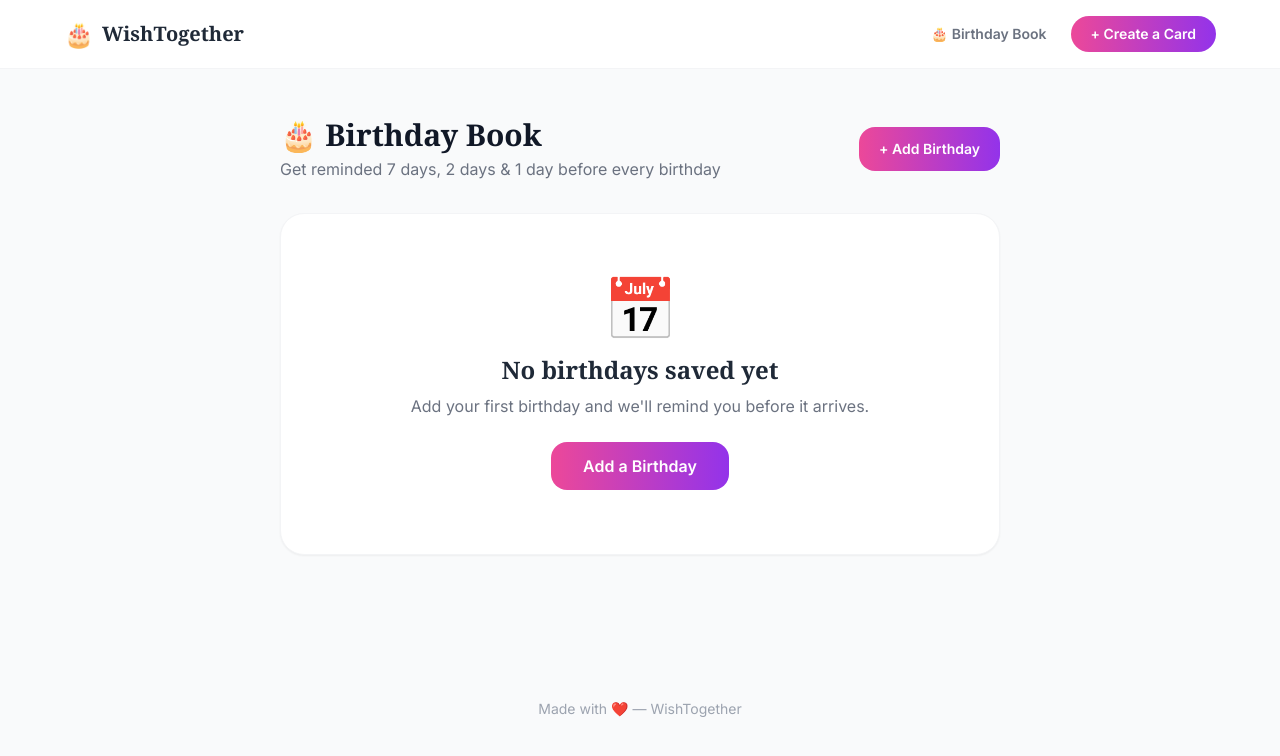
After one commit to etikalas/wishTogether, a Flask app: page /birthdays in a window 1280 px wide. The commit adds this page. Shown: the top 756 px of the page. Run offline with Flask 3, Linux system fonts and the light colour scheme; some libraries are stand-ins or nearby versions.

Commit message:
Add birthday book with 7/2/1 day email reminders and cron endpoint
Co-authored-by: Cursor <cursoragent@cursor.com>

```diff
--- a/app.py
+++ b/app.py
@@ -1,9 +1,12 @@
 from flask import Flask, render_template, request, redirect, url_for, jsonify
 from flask_sqlalchemy import SQLAlchemy
 from sqlalchemy import text
-from datetime import datetime
+from datetime import datetime, date
 import uuid
 import os
+import smtplib
+from email.mime.multipart import MIMEMultipart
+from email.mime.text import MIMEText
 
 app = Flask(__name__)
 
@@ -115,6 +118,18 @@ class Wish(db.Model):
     color            = db.Column(db.String(20), default='purple')
     created_at       = db.Column(db.DateTime, default=datetime.utcnow)
 
+class Birthday(db.Model):
+    id              = db.Column(db.Integer, primary_key=True)
+    person_name     = db.Column(db.String(100), nullable=False)
+    birth_date      = db.Column(db.String(10), nullable=False)   # YYYY-MM-DD or MM-DD
+    reminder_email  = db.Column(db.String(200), nullable=False)
+    your_name       = db.Column(db.String(100), nullable=False)
+    notes           = db.Column(db.Text)                          # optional notes / relationship
+    reminded_7      = db.Column(db.Integer, default=0)            # year last reminded at 7 days
+    reminded_2      = db.Column(db.Integer, default=0)
+    reminded_1      = db.Column(db.Integer, default=0)
+    created_at      = db.Column(db.DateTime, default=datetime.utcnow)
+
 def generate_slug(length=8):
     import random, string
     chars = string.ascii_letters + string.digits
@@ -221,6 +236,167 @@ def get_wishes(contribute_slug):
     } for w in card.wishes]
     return jsonify({'wishes': wishes, 'count': len(wishes)})
 
+# ─── Birthday registry ────────────────────────────────────────────────────────
+
+def days_until_birthday(birth_date_str):
+    """Return (days_until, next_birthday_date) for a birthday string YYYY-MM-DD or MM-DD."""
+    today = date.today()
+    try:
+        parts = birth_date_str.split('-')
+        if len(parts) == 3:
+            month, day = int(parts[1]), int(parts[2])
+        else:
+            month, day = int(parts[0]), int(parts[1])
+        next_bday = date(today.year, month, day)
+        if next_bday < today:
+            next_bday = date(today.year + 1, month, day)
+        return (next_bday - today).days, next_bday
+    except Exception:
+        return None, None
+
+def send_reminder_email(to_email, your_name, person_name, days_away, create_url):
+    smtp_user     = os.environ.get('SMTP_EMAIL', '')
+    smtp_password = os.environ.get('SMTP_APP_PASSWORD', '')
+    if not smtp_user or not smtp_password:
+        return False
+
+    if days_away == 7:
+        subject = f"🎂 {person_name}'s birthday is in 1 week!"
+        urgency = "You have a full week — perfect time to start collecting wishes from everyone."
+        action  = "Start collecting wishes now"
+    elif days_away == 2:
+        subject = f"⏰ {person_name}'s birthday is in 2 days!"
+        urgency = "2 days left! Start the card now so friends can add their wishes in time."
+        action  = "Create the card — 2 days left!"
+    else:
+        subject = f"🚨 {person_name}'s birthday is TOMORROW!"
+        urgency = "Last chance! Create the card today and share it with close friends."
+        action  = "Create today's card"
+
+    html = f"""
+    <div style="font-family:Inter,sans-serif;max-width:560px;margin:0 auto;background:#fff;border-radius:16px;overflow:hidden;box-shadow:0 4px 24px rgba(0,0,0,0.08);">
+      <div style="background:linear-gradient(135deg,#f093fb,#f5576c,#fda085);padding:2.5rem;text-align:center;">
+        <div style="font-size:3.5rem;margin-bottom:0.5rem;">🎂</div>
+        <h1 style="color:white;font-size:1.6rem;margin:0;font-weight:800;">{person_name}'s Birthday</h1>
+        <p style="color:rgba(255,255,255,0.9);margin:0.5rem 0 0;font-size:1rem;">in <strong>{days_away} day{'s' if days_away > 1 else ''}</strong></p>
+      </div>
+      <div style="padding:2rem;">
+        <p style="color:#374151;font-size:1rem;line-height:1.6;">Hi <strong>{your_name}</strong>,</p>
+        <p style="color:#374151;font-size:1rem;line-height:1.6;">{urgency}</p>
+        <p style="color:#374151;font-size:1rem;line-height:1.6;">
+          Create a group card on <strong>WishTogether</strong> and share the link —
+          friends and family can each add their own personal message.
+          <strong>{person_name}</strong> gets a beautiful card they can keep forever. 💌
+        </p>
+        <div style="text-align:center;margin:2rem 0;">
+          <a href="{create_url}"
+             style="background:linear-gradient(135deg,#f093fb,#7c3aed);color:white;text-decoration:none;
+                    padding:14px 32px;border-radius:12px;font-weight:700;font-size:1rem;display:inline-block;">
+            {action} →
+          </a>
+        </div>
+        <p style="color:#9ca3af;font-size:0.8rem;text-align:center;">
+          This reminder was set up on WishTogether ·
+          <a href="{request.host_url}birthdays" style="color:#7c3aed;">Manage birthdays</a>
+        </p>
+      </div>
+    </div>
+    """
+
+    msg = MIMEMultipart('alternative')
+    msg['Subject'] = subject
+    msg['From']    = f"WishTogether 🎂 <{smtp_user}>"
+    msg['To']      = to_email
+    msg.attach(MIMEText(html, 'html'))
+
+    try:
+        with smtplib.SMTP_SSL('smtp.gmail.com', 465) as server:
+            server.login(smtp_user, smtp_password)
+            server.sendmail(smtp_user, to_email, msg.as_string())
+        return True
+    except Exception as e:
+        print(f"Email error: {e}")
+        return False
+
+@app.route('/birthdays')
+def birthdays():
+    all_bdays = Birthday.query.order_by(Birthday.person_name).all()
+    upcoming  = []
+    for b in all_bdays:
+        days, next_date = days_until_birthday(b.birth_date)
+        if days is not None:
+            upcoming.append({'birthday': b, 'days': days, 'next_date': next_date})
+    upcoming.sort(key=lambda x: x['days'])
+    return render_template('birthdays.html', upcoming=upcoming)
+
+@app.route('/birthdays/add', methods=['GET', 'POST'])
+def add_birthday():
+    if request.method == 'POST':
+        person_name    = request.form.get('person_name', '').strip()
+        birth_date     = request.form.get('birth_date', '').strip()
+        reminder_email = request.form.get('reminder_email', '').strip()
+        your_name      = request.form.get('your_name', '').strip()
+        notes          = request.form.get('notes', '').strip()
+
+        if not person_name or not birth_date or not reminder_email or not your_name:
+            return render_template('birthday_add.html',
+                                   error="Please fill in all required fields.")
+
+        b = Birthday(person_name=person_name, birth_date=birth_date,
+                     reminder_email=reminder_email, your_name=your_name, notes=notes)
+        db.session.add(b)
+        db.session.commit()
+        return redirect(url_for('birthdays'))
+
+    return render_template('birthday_add.html')
+
+@app.route('/birthdays/<int:bid>/delete', methods=['POST'])
+def delete_birthday(bid):
+    b = Birthday.query.get_or_404(bid)
+    db.session.delete(b)
+    db.session.commit()
+    return redirect(url_for('birthdays'))
+
+@app.route('/api/send-reminders')
+def send_reminders():
+    """Called daily by cron-job.org. Protected by CRON_SECRET env var."""
+    secret = os.environ.get('CRON_SECRET', 'wishtogether-cron')
+    if request.args.get('key') != secret:
+        return jsonify({'error': 'Unauthorized'}), 401
+
+    today     = date.today()
+    sent      = []
+    skipped   = []
+
+    for b in Birthday.query.all():
+        days, _ = days_until_birthday(b.birth_date)
+        if days is None:
+            continue
+
+        year = today.year
+        create_url = request.host_url + 'create'
+
+        if days == 7 and b.reminded_7 != year:
+            ok = send_reminder_email(b.reminder_email, b.your_name, b.person_name, 7, create_url)
+            if ok:
+                b.reminded_7 = year
+                sent.append(f"{b.person_name} (7 days) → {b.reminder_email}")
+        elif days == 2 and b.reminded_2 != year:
+            ok = send_reminder_email(b.reminder_email, b.your_name, b.person_name, 2, create_url)
+            if ok:
+                b.reminded_2 = year
+                sent.append(f"{b.person_name} (2 days) → {b.reminder_email}")
+        elif days == 1 and b.reminded_1 != year:
+            ok = send_reminder_email(b.reminder_email, b.your_name, b.person_name, 1, create_url)
+            if ok:
+                b.reminded_1 = year
+                sent.append(f"{b.person_name} (1 day) → {b.reminder_email}")
+        else:
+            skipped.append(f"{b.person_name} ({days} days away)")
+
+    db.session.commit()
+    return jsonify({'sent': sent, 'skipped': skipped, 'date': str(today)})
+
 # ─── Startup ──────────────────────────────────────────────────────────────────
 
 with app.app_context():
--- a/templates/base.html
+++ b/templates/base.html
@@ -79,10 +79,16 @@
         <span class="text-2xl">🎂</span>
         <span>WishTogether</span>
       </a>
-      <a href="/create"
-         class="bg-gradient-to-r from-pink-500 to-purple-600 text-white px-5 py-2 rounded-full text-sm font-semibold hover:shadow-lg hover:scale-105 transition-all">
-        + Create a Card
-      </a>
+      <div class="flex items-center gap-3">
+        <a href="/birthdays"
+           class="text-gray-500 hover:text-purple-600 text-sm font-semibold transition px-3 py-2 rounded-xl hover:bg-purple-50">
+          🎂 Birthday Book
+        </a>
+        <a href="/create"
+           class="bg-gradient-to-r from-pink-500 to-purple-600 text-white px-5 py-2 rounded-full text-sm font-semibold hover:shadow-lg hover:scale-105 transition-all">
+          + Create a Card
+        </a>
+      </div>
     </div>
   </nav>
 
--- /dev/null
+++ b/templates/birthdays.html
@@ -0,0 +1,151 @@
+{% extends "base.html" %}
+{% block title %}Birthday Book – WishTogether{% endblock %}
+
+{% block content %}
+<div class="max-w-3xl mx-auto px-6 py-12">
+
+  <!-- Header -->
+  <div class="flex items-center justify-between mb-8">
+    <div>
+      <h1 class="font-display text-3xl font-bold text-gray-900">🎂 Birthday Book</h1>
+      <p class="text-gray-500 mt-1">Get reminded 7 days, 2 days &amp; 1 day before every birthday</p>
+    </div>
+    <a href="/birthdays/add"
+       class="bg-gradient-to-r from-pink-500 to-purple-600 text-white px-5 py-3 rounded-2xl font-semibold text-sm hover:shadow-lg hover:scale-105 transition-all">
+      + Add Birthday
+    </a>
+  </div>
+
+  {% if not upcoming %}
+  <!-- Empty state -->
+  <div class="bg-white rounded-3xl shadow-sm border border-gray-100 p-16 text-center">
+    <div class="text-6xl mb-4">📅</div>
+    <h2 class="font-display text-2xl font-bold text-gray-800 mb-2">No birthdays saved yet</h2>
+    <p class="text-gray-500 mb-6">Add your first birthday and we'll remind you before it arrives.</p>
+    <a href="/birthdays/add"
+       class="inline-block bg-gradient-to-r from-pink-500 to-purple-600 text-white px-8 py-3 rounded-2xl font-semibold hover:shadow-lg transition-all">
+      Add a Birthday
+    </a>
+  </div>
+
+  {% else %}
+
+  <!-- Next up highlight -->
+  {% set next = upcoming[0] %}
+  <div class="theme-{{ 'sunset' if next.days <= 7 else 'ocean' }} rounded-3xl p-6 text-white mb-6 shadow-lg">
+    <p class="text-white/70 text-xs font-semibold uppercase tracking-widest mb-1">Coming up next</p>
+    <div class="flex items-center justify-between">
+      <div>
+        <h2 class="font-display text-2xl font-bold">{{ next.birthday.person_name }}</h2>
+        <p class="text-white/80 text-sm mt-0.5">{{ next.next_date.strftime('%B %d') }}
+          {% if next.birthday.birth_date|length == 10 %}
+            · turns {{ next.next_date.year - next.birthday.birth_date[:4]|int }}
+          {% endif %}
+        </p>
+      </div>
+      <div class="text-center bg-white/20 rounded-2xl px-5 py-3">
+        <p class="text-3xl font-black">{{ next.days }}</p>
+        <p class="text-white/80 text-xs font-semibold">day{{ 's' if next.days != 1 }}</p>
+      </div>
+    </div>
+    <div class="mt-4">
+      <a href="/create"
+         class="inline-flex items-center gap-2 bg-white text-purple-600 font-bold px-5 py-2.5 rounded-xl text-sm hover:shadow-md transition-all">
+        🎉 Create card for {{ next.birthday.person_name }}
+      </a>
+    </div>
+  </div>
+
+  <!-- All birthdays list -->
+  <div class="bg-white rounded-3xl shadow-sm border border-gray-100 overflow-hidden">
+    <div class="px-6 py-4 border-b border-gray-100 flex items-center justify-between">
+      <h3 class="font-semibold text-gray-800">All Birthdays ({{ upcoming | length }})</h3>
+    </div>
+
+    <div class="divide-y divide-gray-50">
+      {% for item in upcoming %}
+      {% set b = item.birthday %}
+      {% set days = item.days %}
+      <div class="px-6 py-4 flex items-center gap-4 hover:bg-gray-50 transition group">
+
+        <!-- Countdown badge -->
+        <div class="flex-shrink-0 w-14 text-center">
+          {% if days == 0 %}
+            <span class="text-2xl">🎉</span>
+            <p class="text-xs font-bold text-pink-500">Today!</p>
+          {% elif days <= 2 %}
+            <div class="bg-red-100 text-red-600 rounded-xl px-2 py-1">
+              <p class="text-lg font-black">{{ days }}</p>
+              <p class="text-xs font-semibold">day{{ 's' if days != 1 }}</p>
+            </div>
+          {% elif days <= 7 %}
+            <div class="bg-amber-100 text-amber-600 rounded-xl px-2 py-1">
+              <p class="text-lg font-black">{{ days }}</p>
+              <p class="text-xs font-semibold">days</p>
+            </div>
+          {% else %}
+            <div class="bg-gray-100 text-gray-500 rounded-xl px-2 py-1">
+              <p class="text-lg font-black">{{ days }}</p>
+              <p class="text-xs font-semibold">days</p>
+            </div>
+          {% endif %}
+        </div>
+
+        <!-- Info -->
+        <div class="flex-1 min-w-0">
+          <p class="font-semibold text-gray-900 text-base">{{ b.person_name }}</p>
+          <p class="text-gray-400 text-sm">
+            {{ item.next_date.strftime('%B %d') }}
+            {% if b.birth_date|length == 10 %}
+              · {{ item.next_date.year - b.birth_date[:4]|int }} years
+            {% endif %}
+            {% if b.notes %} · <em>{{ b.notes }}</em>{% endif %}
+          </p>
+          <p class="text-gray-400 text-xs mt-0.5">📧 Reminder → {{ b.reminder_email }}</p>
+        </div>
+
+        <!-- Actions -->
+        <div class="flex items-center gap-2 opacity-0 group-hover:opacity-100 transition">
+          <a href="/create"
+             class="text-xs bg-purple-100 text-purple-700 font-semibold px-3 py-1.5 rounded-lg hover:bg-purple-200 transition whitespace-nowrap">
+            🎂 Create card
+          </a>
+          <form method="POST" action="/birthdays/{{ b.id }}/delete"
+                onsubmit="return confirm('Remove {{ b.person_name }}?')">
+            <button type="submit"
+                    class="text-xs bg-red-50 text-red-400 font-semibold px-3 py-1.5 rounded-lg hover:bg-red-100 transition">
+              ✕
+            </button>
+          </form>
+        </div>
+      </div>
+      {% endfor %}
+    </div>
+  </div>
+
+  <!-- Reminder legend -->
+  <div class="mt-6 bg-purple-50 border border-purple-100 rounded-2xl p-5">
+    <p class="text-sm font-semibold text-purple-800 mb-2">🔔 How reminders work</p>
+    <div class="grid grid-cols-3 gap-3 text-center">
+      <div class="bg-white rounded-xl p-3">
+        <p class="text-xl font-black text-gray-800">7</p>
+        <p class="text-xs text-gray-500">days before</p>
+        <p class="text-xs text-purple-600 font-medium mt-1">Email sent</p>
+      </div>
+      <div class="bg-white rounded-xl p-3">
+        <p class="text-xl font-black text-gray-800">2</p>
+        <p class="text-xs text-gray-500">days before</p>
+        <p class="text-xs text-purple-600 font-medium mt-1">Email sent</p>
+      </div>
+      <div class="bg-white rounded-xl p-3">
+        <p class="text-xl font-black text-gray-800">1</p>
+        <p class="text-xs text-gray-500">day before</p>
+        <p class="text-xs text-purple-600 font-medium mt-1">Email sent</p>
+      </div>
+    </div>
+    <p class="text-xs text-gray-400 mt-3 text-center">Each email includes a direct link to create a WishTogether card instantly.</p>
+  </div>
+  {% endif %}
+
+</div>
+{% endblock %}
```
Also changed, not shown: templates/birthday_add.html (added, +80 -0 lines).
